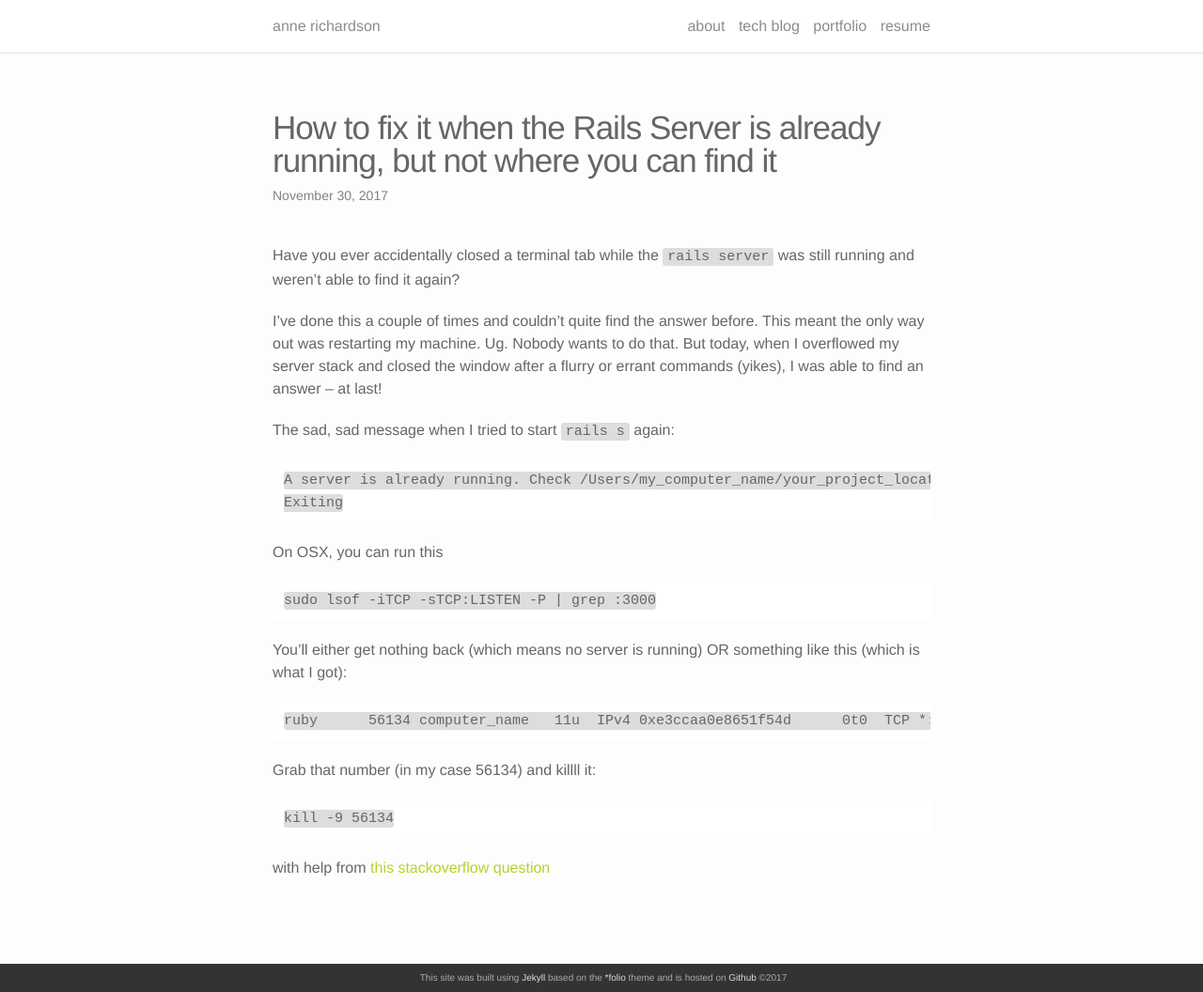
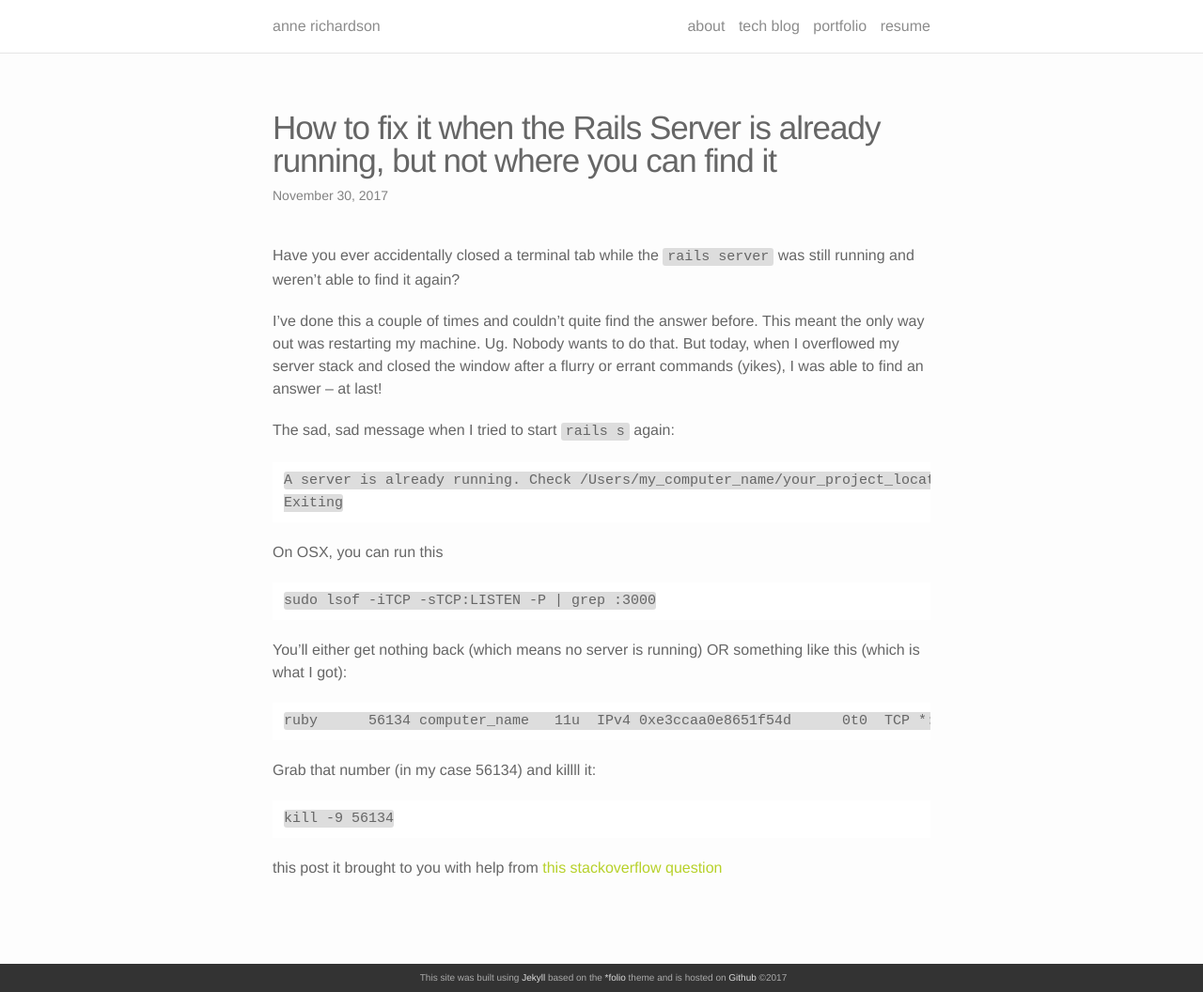
Before and after one commit to lortza/lortza.github.io, a Jekyll site: the page built from _posts/2017-11-30-kill-the-rails-server.markdown, in a window 1280 px wide and 1056 px high. Shown: the whole window at 94% size. Built offline with Jekyll 4.4.1, drawn with Linux system fonts in a browser that asks for light colours; nearby versions of some CDN libraries.

Commit message:
Fix code block spacing

````diff
--- a/_posts/2017-11-30-kill-the-rails-server.markdown
+++ b/_posts/2017-11-30-kill-the-rails-server.markdown
@@ -9,23 +9,28 @@
 I've done this a couple of times and couldn't quite find the answer before. This meant the only way out was restarting my machine. Ug. Nobody wants to do that. But today, when I overflowed my server stack and closed the window after a flurry or errant commands (yikes), I was able to find an answer -- at last!
 
 The sad, sad message when I tried to start `rails s` again:
+
 ```
 A server is already running. Check /Users/my_computer_name/your_project_location/tmp/pids/server.pid.
 Exiting
 ```
 
 On OSX, you can run this
+
 ```
 sudo lsof -iTCP -sTCP:LISTEN -P | grep :3000
 ```
 
 You'll either get nothing back (which means no server is running) OR something like this (which is what I got):
+
 ```
 ruby      56134 computer_name   11u  IPv4 0xe3ccaa0e8651f54d      0t0  TCP *:3000 (LISTEN)
 ```
 
 Grab that number (in my case 56134) and killll it:
+
 ```
 kill -9 56134
 ```
-with help from [this stackoverflow question](https://stackoverflow.com/questions/24627701/a-server-is-already-running-check-tmp-pids-server-pid-exiting-rails)
+
+this post it brought to you with help from [this stackoverflow question](https://stackoverflow.com/questions/24627701/a-server-is-already-running-check-tmp-pids-server-pid-exiting-rails)
````
